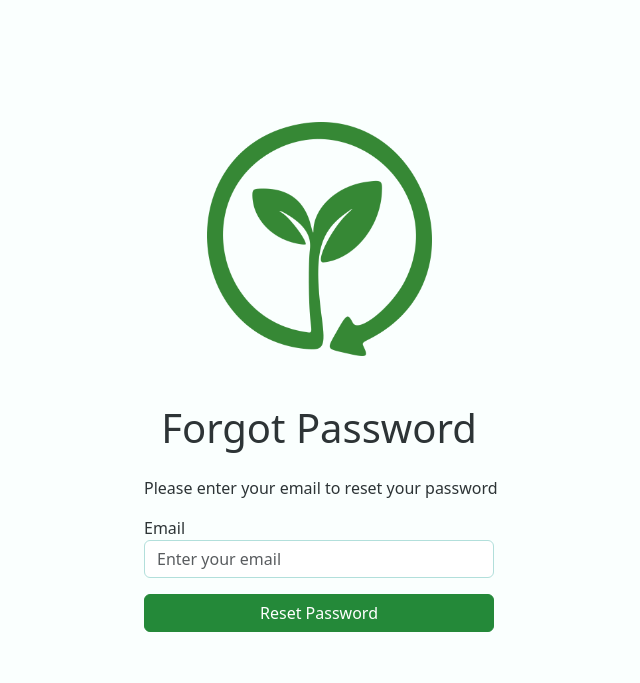
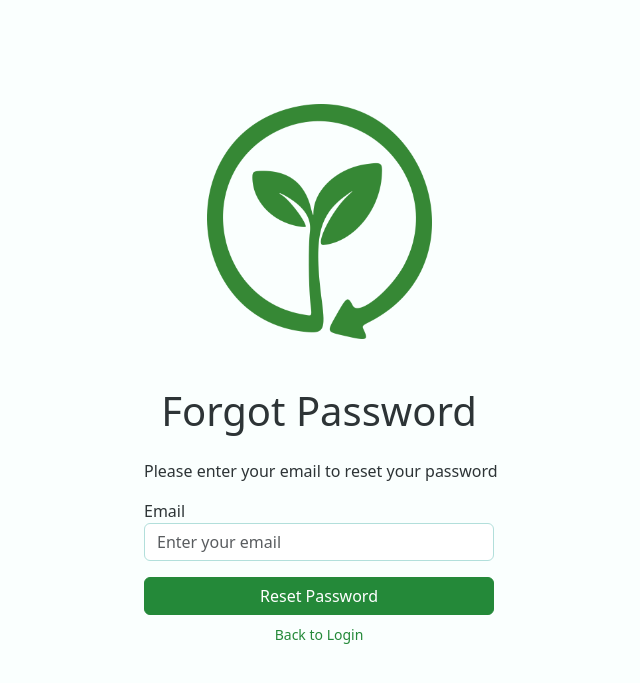
Before and after one commit to dieginin/HubSync, a Flask app: page /forgot_password in a window 1280 px wide. Shown: the top 683 px of the page, without its empty margins (321-961 px from the left). Run offline with Flask 3, Linux system fonts and the light colour scheme; tables that the repository leaves empty hold one stand-in row (values such as "Sample post").

Commit message:
Add "Back to Login" link to Forgot Password template for improved navigation

```diff
--- a/website/templates/auth/forgot_password.html
+++ b/website/templates/auth/forgot_password.html
@@ -15,6 +15,9 @@
         </div>
         <div class="d-grid">
             <button type="submit" class="btn btn-primary mt-3">Reset Password</button>
+            <a href="{{ url_for('auth.login') }}" class="btn btn-link mt-1 btn-sm" role="button">
+                Back to Login
+            </a>
         </div>
     </form>
 </div>
```
